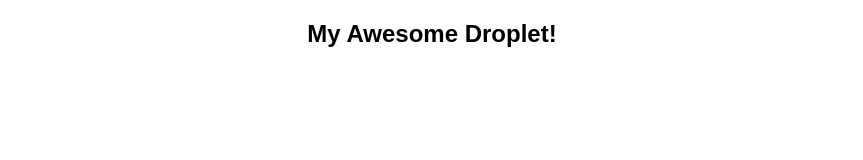
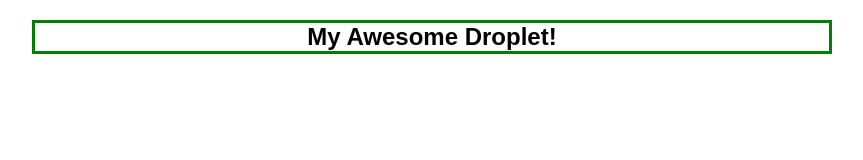
Before and after one commit to markhyams/simple-express, a website: page public/index.html in a window 1280 px wide. Shown: the whole page, without its empty margins (208-1071 px from the left). Drawn offline with Linux system fonts and the light colour scheme.

Commit message:
changed colors

```diff
--- a/index.js
+++ b/index.js
@@ -4,4 +4,4 @@ const port = 3000
 
 app.use(express.static('public'));
 
-app.listen(port, () => console.log(`Example app listening at port ${port}`))
+app.listen(port, () => console.log(`Awesome app listening at port ${port}`))
--- a/public/index.html
+++ b/public/index.html
@@ -12,6 +12,10 @@
         margin: 0 auto;
         text-align: center;
       }
+
+      h2 {
+        border: 3px solid green;
+      }
     </style>
   </head>
   <body>
@@ -21,11 +25,11 @@
 
     <script>
       function makeRed(el) {
-        el.style.cssText = "color: red; border: 1px solid red";
+        el.style.cssText = "color: green; border-color: black";
       }
 
       function makeBlack(el) {
-        el.style.cssText = "color: black; border: none";
+        el.style.cssText = "color: black; border-color: green";
       }
 
       let counter = 1;
```
